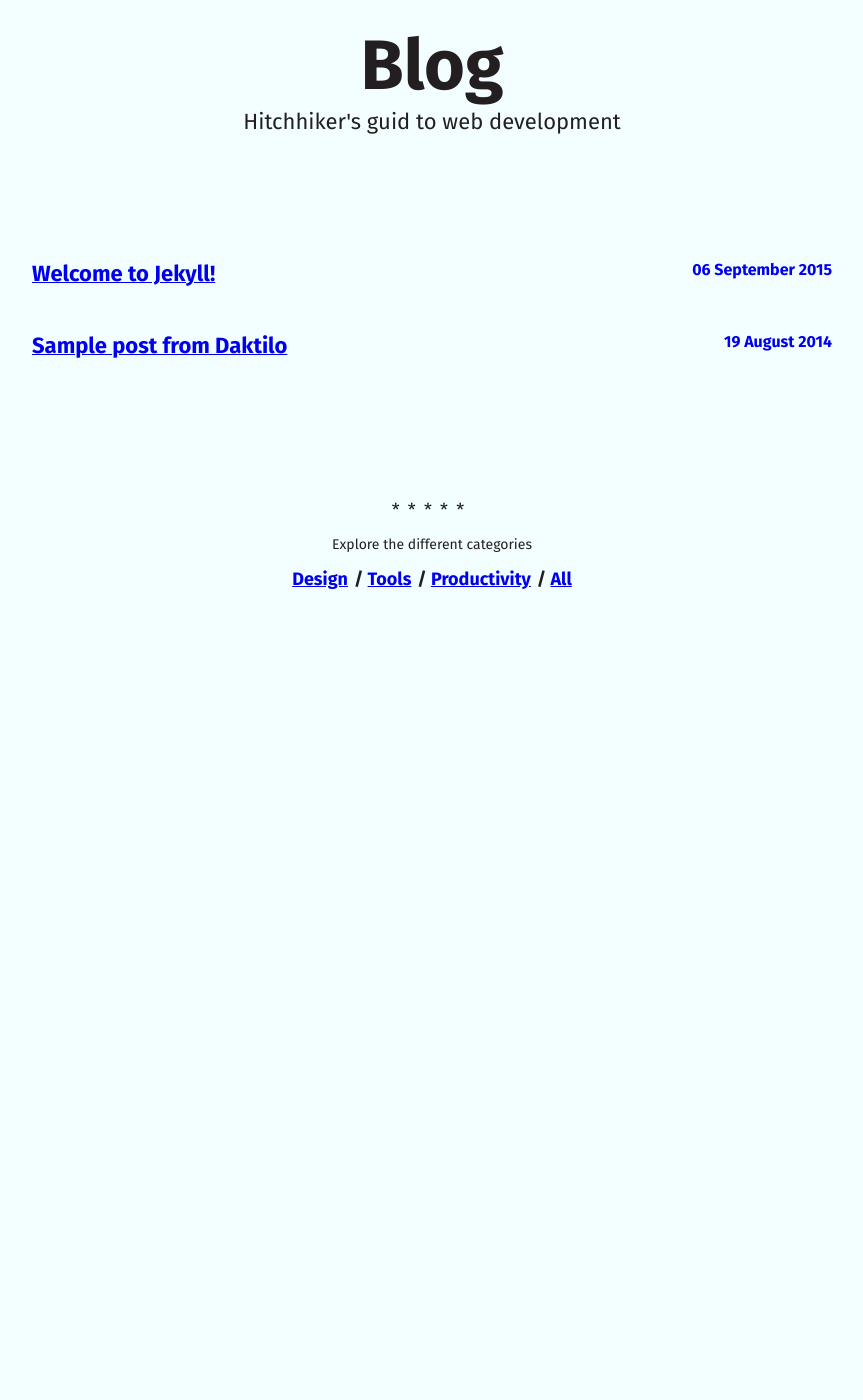
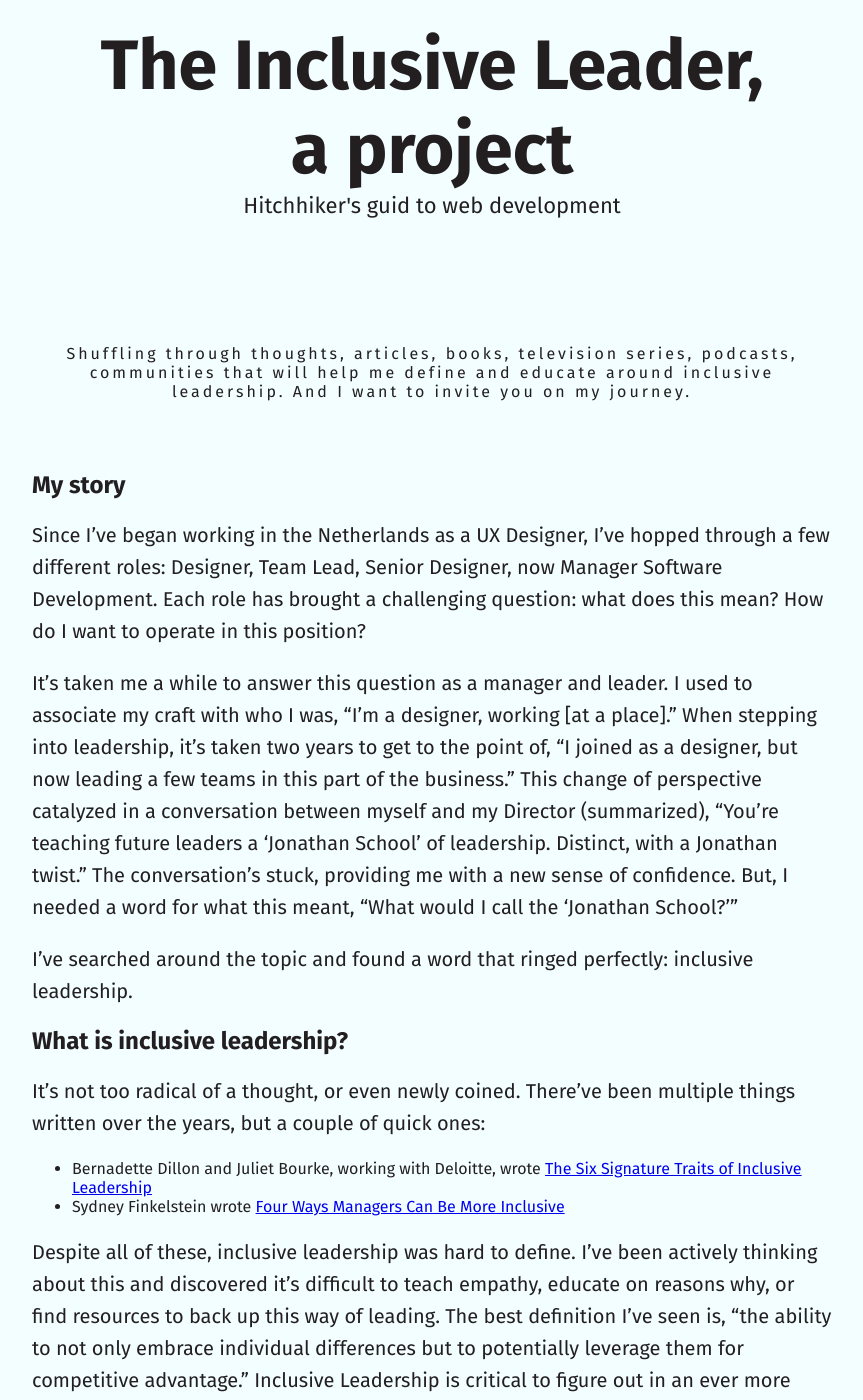
Before and after one commit to elnatnal/the-inclusive-leader, a Jekyll site: the page built from index.html, in a window 1280 px wide and 1400 px high, scrolled down 341 px. Shown: the whole window, without its empty margins (208-1071 px from the left). Built offline with Jekyll 4.4.1, drawn with Linux system fonts in a browser that asks for light colours; some web fonts are replaced; before the commit the page ends 1031 px from its top, so only the background shows below that; some of the changed text lies outside the part shown.

Commit message:
added first post for an index page that has some value

```diff
--- a/index.html
+++ b/index.html
@@ -1,11 +1,45 @@
 ---
 layout: page
-title: Blog
+title: The Inclusive Leader, a project
 subtitle: Hitchhiker's guid to web development
 sitemap:
   priority: 0.9
 ---
 
+<blockquote>Shuffling through thoughts, articles, books, television series, podcasts, communities that will help me define and educate around inclusive leadership. And I want to invite you on my journey.</blockquote>
+
+<h2>My story</h2>
+<p>Since I’ve began working in the Netherlands as a UX Designer, I’ve hopped through a few different roles: Designer, Team Lead, Senior Designer, now Manager Software Development. Each role has brought a challenging question: what does this mean? How do I want to operate in this position?</p>
+
+<p>It’s taken me a while to answer this question as a manager and leader. I used to associate my craft with who I was, “I’m a designer, working [at a place].” When stepping into leadership, it’s taken two years to get to the point of, “I joined as a designer, but now leading a few teams in this part of the business.” This change of perspective catalyzed in a conversation between myself and my Director (summarized), “You’re teaching future leaders a ‘Jonathan School’ of leadership. Distinct, with a Jonathan twist.” The conversation’s stuck, providing me with a new sense of confidence. But, I needed a word for what this meant, “What would I call the ‘Jonathan School?’”</p>
+
+<p>I’ve searched around the topic and found a word that ringed perfectly: inclusive leadership.</p>
+
+<h2>What is inclusive leadership?</h2>
+<p>It’s not too radical of a thought, or even newly coined. There’ve been multiple things written over the years, but a couple of quick ones:</p>
+<ul>
+  <li>Bernadette Dillon and Juliet Bourke, working with Deloitte, wrote <a href="https://www2.deloitte.com/content/dam/insights/us/articles/six-signature-traits-of-inclusive-leadership/DUP-3046_Inclusive-leader_vFINAL.pdf">The Six Signature Traits of Inclusive Leadership</a></li>
+  <li>Sydney Finkelstein wrote <a href="https://hbr.org/2017/07/4-ways-managers-can-be-more-inclusive">Four Ways Managers Can Be More Inclusive</a></li>
+</ul>
+
+<p>Despite all of these, inclusive leadership was hard to define. I’ve been actively thinking about this and discovered it’s difficult to teach empathy, educate on reasons why, or find resources to back up this way of leading. The best definition I’ve seen is, “the ability to not only embrace individual differences but to potentially leverage them for competitive advantage.” Inclusive Leadership is critical to figure out in an ever more multicultural, connected, globally collaborative world.</p>
+
+<p>We need to lead through trust, respect, vulnerability, generosity, and openness.</p>
+
+<h2>The project: The Inclusive Leader</h2>
+<p>I’m still figuring this out. I’m trying to find words, work through thoughts, plan how to educate, and what works best. I’m shuffling through thoughts, articles, books, television series, podcasts, communities that may help me better define the what, why, how of inclusive leadership.</p>
+
+<p><strong>I’d like to invite you on my journey.</strong></p>
+
+<ul>
+  <li>I’m going to be writing a fortnightly email gathering some of my thoughts and resources on inclusive leadership: <a href="https://tinyletter.com/theinclusiveleader">https://tinyletter.com/theinclusiveleader</a><li>
+  <li>I’m working on a blog and website to create a easily accessible resource. Feel free to watch the development (not much yet, but soon): <a href="http://theinclusiveleader.com">http://theinclusiveleader.com</a></li>
+  <li>In the meantime, I’m also going to explore Twitter as a way to collect feedback, resources, and others from all the communities there, to be a bit more accessible. (Probably will also share things too). Find it at <a href="https://twitter.com/theinclusiveldr">https://twitter.com/theinclusiveldr</a></li>
+</ul>
+
+<p><em>Thank you for reading and hope you’ll take up learning alongside me!</em></p>
+
+<!--
 <ul class="list-posts">
     {% for post in site.posts %}
         <li class="post-teaser">
@@ -16,3 +50,4 @@ sitemap:
         </li>
     {% endfor %}
 </ul>
+--!>
```
